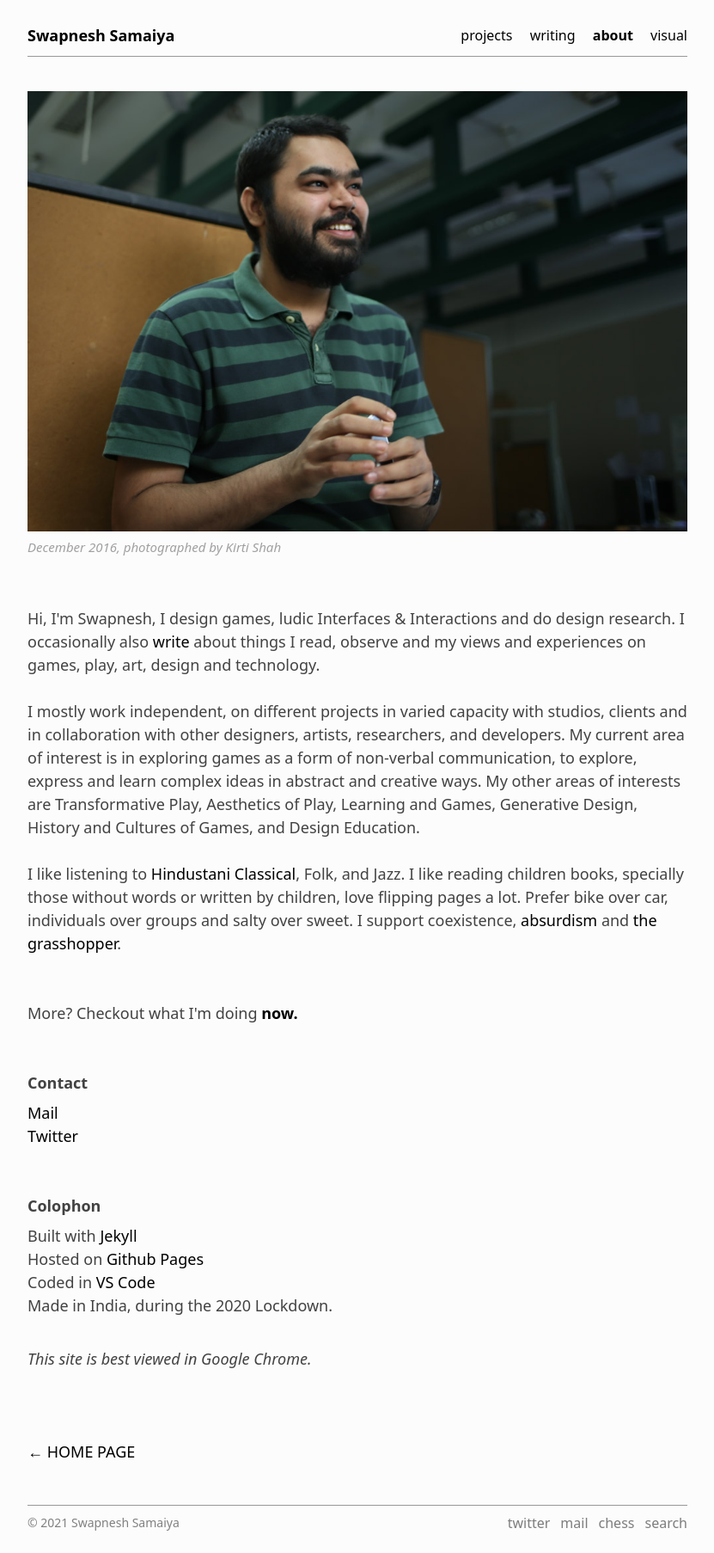
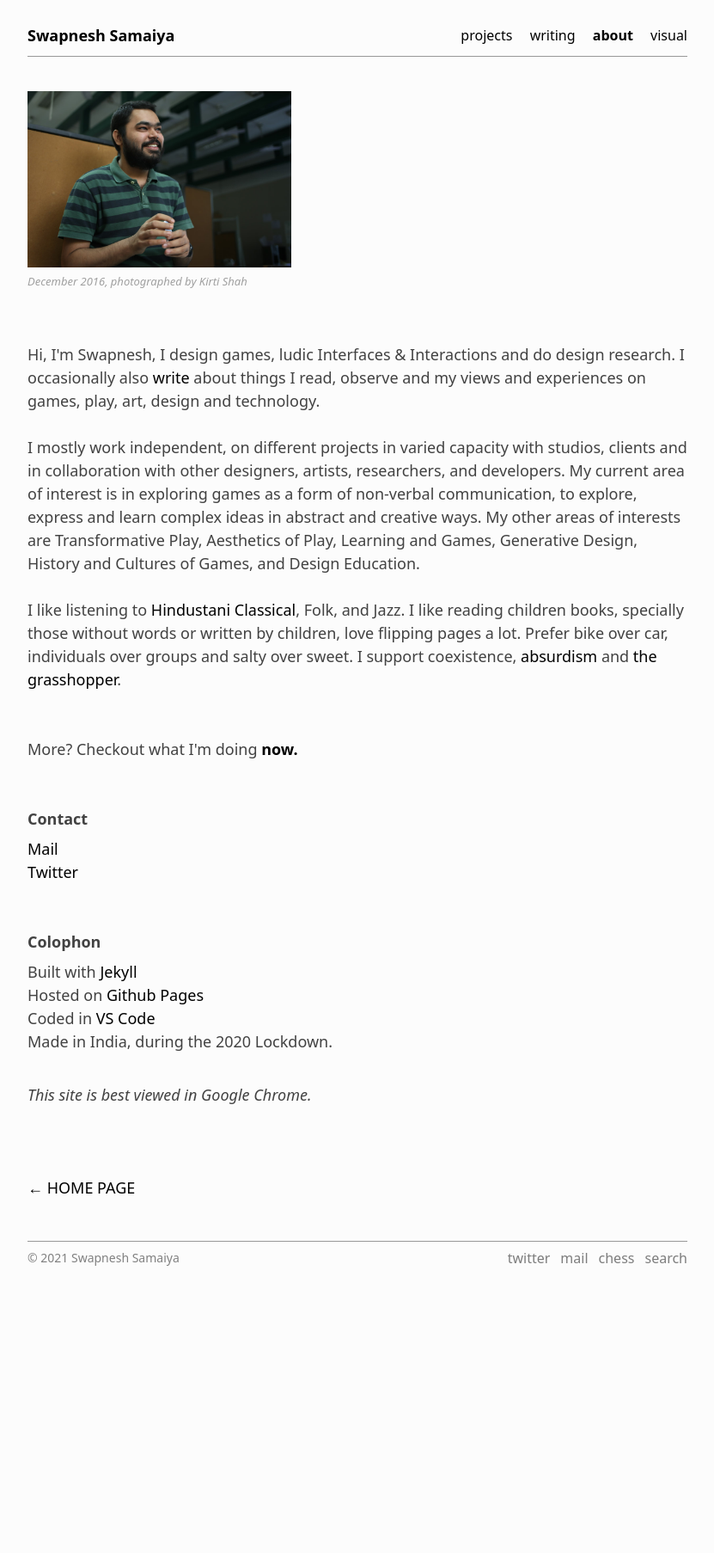
Before and after one commit to bunbutterjam/bunbutterjam.github.io, a Jekyll site: the page built from _pages/about.html, in a window 1280 px wide. Shown: the whole page at 86% size, without its empty margins (224-1055 px from the left). Built offline with Jekyll 4.4.1, drawn with Linux system fonts in a browser that asks for light colours; after the commit the page ends 1499 px from its top, so only the background shows below that.

Commit message:
about update

```diff
--- a/_pages/about.html
+++ b/_pages/about.html
@@ -5,8 +5,8 @@ image: /assets/images/about_1.jpg
 ---
 <p>
 
-    <img class="about" src="/assets/images/about.jpg" alt="about"><br>
-    <i style="font-size: smaller; color: rgb(160, 160, 160); float: inline-start;">December 2016, photographed by Kirti
+    <img class="about" style="width: 40%;" src="/assets/images/about.jpg" alt="about"><br>
+    <i style=" font-size: small ; color: rgb(160, 160, 160); float: inline-start;">December 2016, photographed by Kirti
         Shah</i><br><br><br>
 
     Hi, I'm Swapnesh, I design games, ludic Interfaces & Interactions and do design research. I occasionally also <a
```
